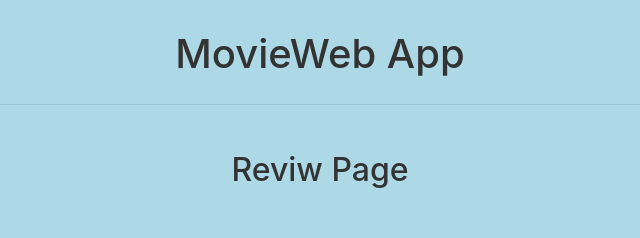
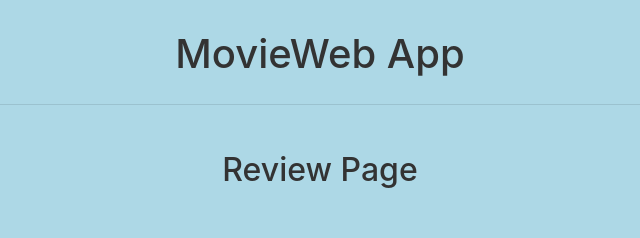
Before and after one commit to SteffanSingh/MovieStar-Show, a Flask app: template templates/movie_review.html in a window 1280 px wide. Shown: the top 238 px of the page, without its empty margins (320-960 px from the left). Run offline with Flask 3, Linux system fonts and the light colour scheme; the template is opened without the code that fills it, so the values that code supplies are empty.

Commit message:
Update movie_review.html
review

```diff
--- a/templates/movie_review.html
+++ b/templates/movie_review.html
@@ -13,7 +13,7 @@
 
 <hr>
 
-<h2 style="text-align:center">Reviw Page</h2>
+<h2 style="text-align:center">Review Page</h2>
 
     <div style="display:flex; ">
         <ul style="display:flex;flex-wrap: wrap;">
```
